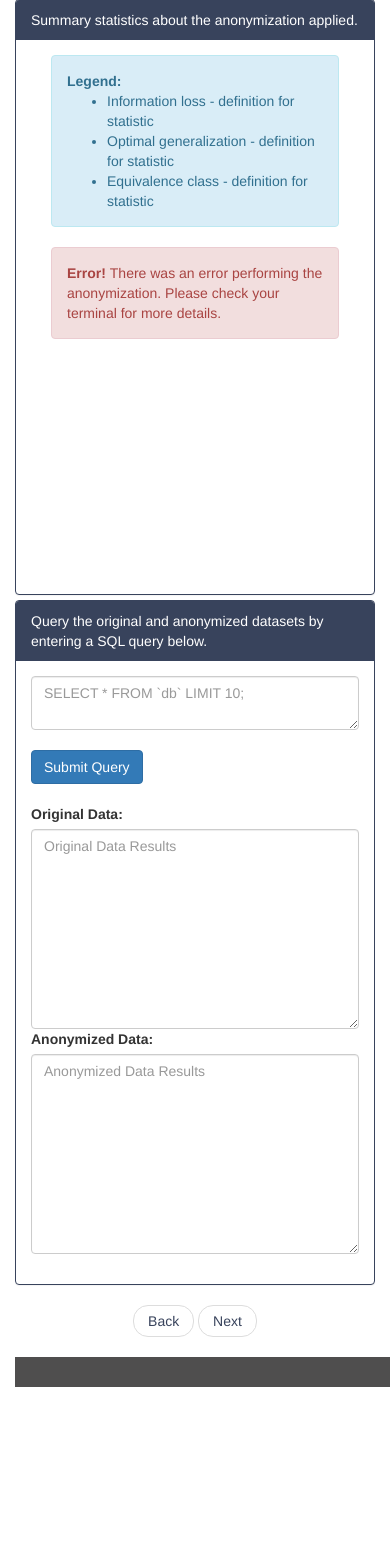
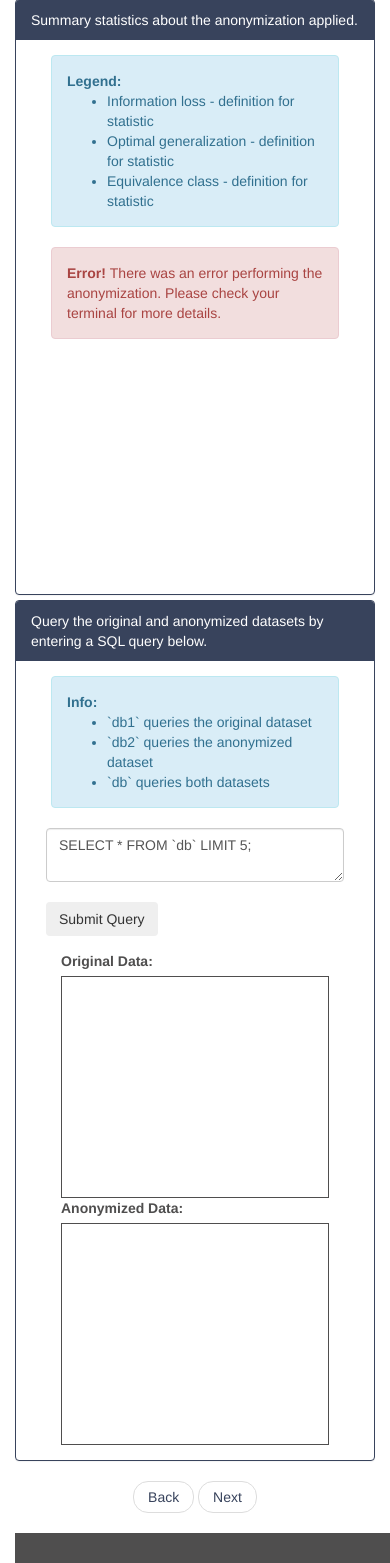
Before and after one commit to hhabib/anonymization-tool, a Flask app: page /results.html in a window 390 px wide. Shown: the part 422-1985 px from the top of the page. Before the commit the page ends 1809 px from the top, so only its background shows below. Run offline with Flask 2, Linux system fonts and the light colour scheme; some libraries are stand-ins or nearby versions.

Commit message:
updates to querying interface

```diff
--- a/app/code/static/css/main.css
+++ b/app/code/static/css/main.css
@@ -119,6 +119,11 @@ body {
 	margin-right: 20px;
 }
 
+.div-query {
+	overflow-x:auto;
+	border: 1px solid #4f4e4e;
+}
+
 a {
 	color: #38435c;
 }
@@ -126,3 +131,7 @@ a {
 h1 {
 	color: #4f4e4e;
 }
+
+label {
+	color: #4f4e4e;
+}
--- a/app/code/static/js/user_query.js
+++ b/app/code/static/js/user_query.js
@@ -1,15 +1,14 @@
 $(document).ready(function() {
+    var attr;
+
     // Get the statistics from anonymization backend service
     var stats;
-
     $.ajax({
             url: '/getkanonresult',
             type: 'GET',
             success: function(data) {
                 // Print the statistics into a table
-                console.log(data);
                 var lines = data.split( "\n" );
-                console.log(lines.length);
                 if (lines.length == 1) {
                     var html = '<div class="alert alert-danger"><strong>Error! </strong>' + data + '</div>';
                      $('#error-box').html(html);
@@ -49,33 +48,60 @@ $(document).ready(function() {
     // The event listener for the user query
     document.getElementById('btnUserQuery').addEventListener('click', submitUserQuery, false);
 
-    // Method that reads and processes the selected file
+    // Method that processes the query and prints the results
     function submitUserQuery(evt) {
-
-        console.log($('#userQuery').val());
-        // var query = evt.target.$('#userQuery').val();
-        // var form = new FormData();
-        // form.append('query', query);
-
     	$.ajax({
             url: '/userQuery',
             type: 'POST',
-                // data: $('form').serialize(),
             data: {
                 'query': $('#userQuery').val()
             },
             success: function(data) {
-                console.log(data);
-                var json = JSON.parse(data)
+                var json = JSON.parse(data);
                 if ("db1" in json) {
-                    document.getElementById('result1').innerHTML = json.db1;
+                    // Print data into db1 table
+                    var html = '<tbody>\r\n';
+                    var org = json.db1;
+                    if(Array.isArray(org)) {
+                        for(var row in org) {
+                            html += '<tr>\r\n';
+                            for(var item in org[row]) {
+                                html += '<td>' + org[row][item] + '</td>\r\n';
+                            }
+                            html += '</tr>\r\n' ;
+                        }
+                        html += '</tbody>'
+                        $('#result1').html(html);
+                    } else {
+                        var html = '<div class="alert alert-danger"><strong>Error! </strong>' + org + '</div>';
+                        $('#error-box-query').html(html);
+                    }
                 }
-                if ("db2" in json) {
-                    document.getElementById('result2').innerHTML = json.db2;
+                if ("db2" in json && json.db2.length > 1) {
+                    // Print data into db2 table
+                    var html = '<tbody>\r\n';
+                    var org = json.db2;
+
+                    if(Array.isArray(org)) {
+                        for(var row in org) {
+                            html += '<tr>\r\n';
+                            for(var item in org[row]) {
+                                html += '<td>' + org[row][item] + '</td>\r\n';
+                            }
+                            html += '</tr>\r\n' ;
+                        }
+                        html += '</tbody>'
+                        $('#result2').html(html);
+                    } else {
+                        var html = '<div class="alert alert-danger"><strong>Error! </strong>' + org + '</div>';
+                        $('#error-box-query').html(html);
+                    }
                 }
             },
             error: function(error) {
                 console.log(error);
+                var html = '<div class="alert alert-danger"><strong>Error!</strong> There was an error performing the query.' + error + '</div>';
+                $('#error-box-query').html(html);
             }
         });
     }
--- a/app/code/templates/export.html
+++ b/app/code/templates/export.html
@@ -25,7 +25,7 @@
         </div>
         <div class="panel-group">
             <div class="panel panel-primary">
-                <div class="panel-heading">Export the anonymized dataset</div>
+                <div class="panel-heading">Export the anonymized dataset by clicking on the button below.</div>
                 <div class="panel-body">
                     <button type="button" class="btn btn-outline-primary export-button">Export CSV</button>
                 </div>
--- a/app/code/templates/import.html
+++ b/app/code/templates/import.html
@@ -23,13 +23,15 @@
             <h1>1. Import Dataset</h1>
         </div>
         <div class="panel-group">
-            <div class="panel panel-primary" style="display: inline-block;">
+            <div class="panel panel-primary">
                 <div class="panel-heading">Select the CSV file for the dataset you want to anonymize. <span class="glyphicon glyphicon-info-sign" data-toggle="tooltip" title='Make sure your file contains a heading row that has names for each column like "date" or "zip"'></span> </div>
                 <div class="panel-body">
                     <div class="form-group">
                         <input type="file" name="Upload" id="csvFileUpload" accept=".csv" />
                     </div>
-                    <table id="contents" class="table table-striped"></table>
+                    <div style="overflow-x:auto;">
+                        <table id="contents" class="table table-striped"></table>
+                    </div>
                 </div>
                 <div id="num-rows"></div>
             </div>
--- a/app/code/templates/results.html
+++ b/app/code/templates/results.html
@@ -36,45 +36,47 @@
                         </ul>
                     </div>
                     <div id="error-box"></div>
-                    <table id="statistic" class="table table-condensed"></table>
+                    <div class=container>
+                        <table id="statistic" class="table table-condensed"></table>
+                    </div>
                 </div>
             </div>
             <div class="panel panel-primary">
                 <div class="panel-heading">Query the original and anonymized datasets by entering a SQL query below.</div>
                 <div class="panel-body">
-                    <div class="form-group">
-                        <textarea placeholder="SELECT * FROM `db` LIMIT 10;" row="2" cols="60" class="form-control" id="userQuery"></textarea>
-                        <br>
-                        <button type="button" class="btn btn-primary" id="btnUserQuery">Submit Query</button>
-                        <br>
-                        <br>
-                        <label for="result1">Original Data:</label>
-                        <textarea placeholder="Original Data Results" row="2" cols="60" class="form-control" id="result1"></textarea>
-                        <label for="result2">Anonymized Data:</label>
-                        <textarea placeholder="Anonymized Data Results" row="2" cols="60" class="form-control" id="result2"></textarea>
+                    <div class="alert alert-info">
+                        <strong>Info:</strong><br>
+                        <ul>
+                            <li>`db1` queries the original dataset </li>
+                            <li>`db2` queries the anonymized dataset</li>
+                            <li>`db` queries both datasets</li>
+                        </ul>
+                    </div>
+                    <div class="container-fluid">
+                        <div class="form-group">
+                            <textarea row="2" cols="60" class="form-control" id="userQuery">SELECT * FROM `db` LIMIT 5;</textarea>
+                            <br>
+                            <button type="button" class="btn btn-outline-primary" id="btnUserQuery">Submit Query</button>
+                        </div>
+                    </div>
+                    <div id="error-box-query"></div>
+                    <div class="container">
+                        <div class="col-md-5">
+                            <label for="result1">Original Data:</label>
+                            <div class="div-query">
+                                <table id="result1" class="table table-striped"></table>
+                            </div>
+                        </div>
+                        <div class="col-md-5">
+                            <label for="result2">Anonymized Data:</label>
+                            <div class="div-query">
+                                <table id="result2" class="table table-striped"></table>
+                            </div>
+                        </div>
                     </div>
                 </div>
         </div>
-        <!--<div class="container">
-            <div class="jumbotron">
-                <h1>Summary</h1>
-                <p>These are the summary statistics for the anonymized dataset.</p>
-                <textarea readonly row="40" cols="120" style="resize:none" id="statistic"></textarea>
-                <h2>Query Database</h2>
-                <p> Enter SQL query below. <br>
-                    Example: SELECT * FROM `db` LIMIT 10;<br>
-                    "`db1`" stands for the original data, "`db2`" stands for the anonymized data.<br>
-                    "`db`" stands for query from both original and anonymized data.
-                </p>
-                <textarea placeholder="Enter SQL query to fetch results from the database" row="2" cols="60"
-                          id="userQuery"></textarea>
-                <button type="button" class="btn btn-primary" id="btnUserQuery">Submit Query</button>
-                <h4>Query Results</h4>
-                <textarea placeholder="Original Data Results" row="2" cols="60" id="result1"></textarea>
 
-                <textarea placeholder="Anonymized Data Results" row="2" cols="60" id="result2"></textarea>
-            </div>
-        </div>-->
         <div id="navigation">
             <ul class="pager">
                 <li><a href="./anonymize.html">Back</a></li>
```
